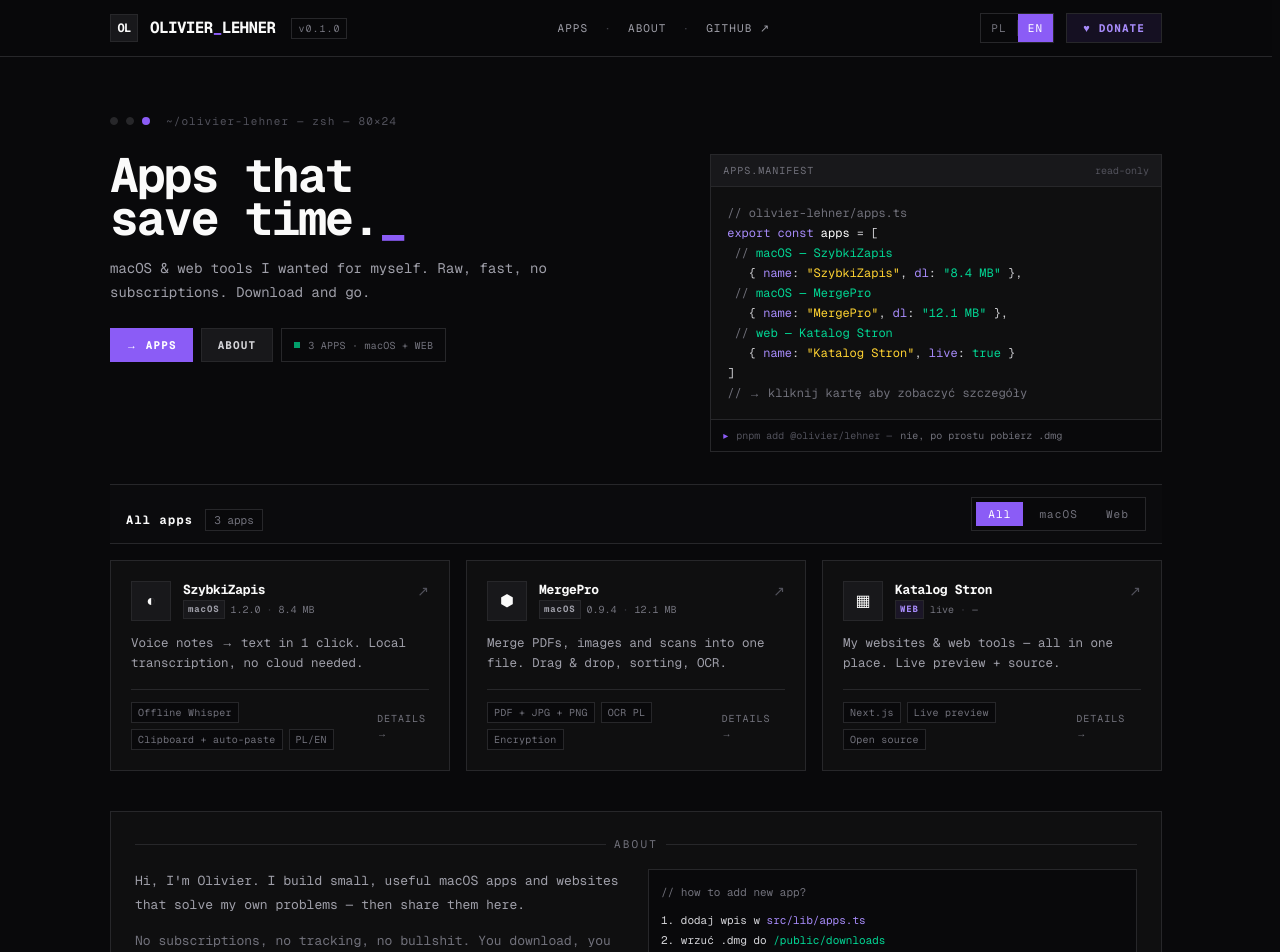
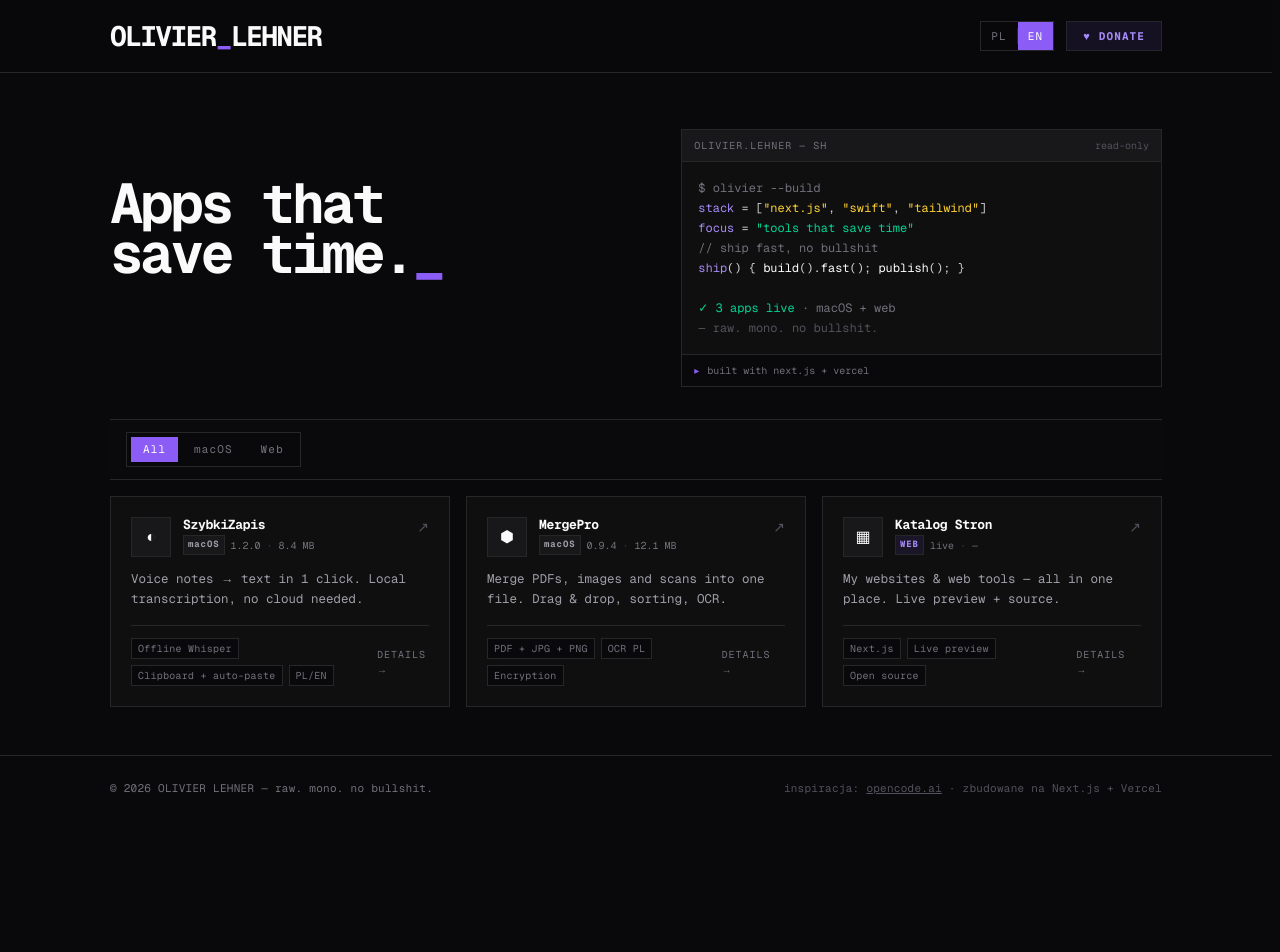
Before and after one commit to o-lehner/olivier-lehner, a Next.js app: page / in a window 1280 px wide. Shown: the top 952 px of the page. After the commit the page ends 820 px from the top, so only its background shows below. Built offline with nearby package versions, Linux system fonts and the light colour scheme.

Commit message:
feat: uprosc hero i header - duze OLIVIER_LEHNER, tylko PL/EN+WESPRZYJ, generyczny kod

```diff
--- a/src/app/page.tsx
+++ b/src/app/page.tsx
@@ -13,73 +13,44 @@ export default function Home() {
 
   return (
     <main className="flex-1">
-      {/* hero like opencode.ai */}
+      {/* hero - simplified */}
       <section className="mx-auto max-w-[1100px] px-4 sm:px-6 pt-10 sm:pt-14 pb-8">
-        {/* terminal bar */}
-        <div className="flex items-center gap-2 text-[11px] font-mono tracking-widest text-zinc-500 mb-6">
-          <span className="h-2 w-2 rounded-full bg-[#27272a] border border-zinc-700" />
-          <span className="h-2 w-2 rounded-full bg-[#27272a] border border-zinc-700" />
-          <span className="h-2 w-2 rounded-full bg-[#8b5cf6]" />
-          <span className="ml-2 text-zinc-600">~/olivier-lehner — zsh — 80×24</span>
-        </div>
-
-        <div className="grid lg:grid-cols-[1.1fr_0.9fr] gap-8 lg:gap-12 items-start">
-          <div>
-            <h1 className="font-mono font-bold tracking-[-0.04em] leading-[0.9] text-[32px] sm:text-[44px] lg:text-[48px] whitespace-pre-line">
+        <div className="grid lg:grid-cols-[1.05fr_0.95fr] gap-8 lg:gap-10 items-start">
+          <div className="flex items-center min-h-[180px] lg:min-h-[200px]">
+            <h1 className="font-mono font-bold tracking-[-0.06em] leading-[0.9] text-[36px] sm:text-[52px] lg:text-[56px] whitespace-pre-line">
               {tr("heroTitle")}
               <span className="text-[#8b5cf6]">_</span>
             </h1>
-            <p className="mt-4 max-w-[520px] text-[13px] sm:text-[14px] leading-6 text-zinc-400 font-mono">{tr("heroSub")}</p>
-
-            <div className="mt-6 flex flex-wrap gap-2">
-              <a
-                href="#apps"
-                className="inline-flex items-center gap-2 bg-[#8b5cf6] px-4 py-2 text-[11px] tracking-widest font-bold text-white hover:bg-[#7c3aed] transition-colors"
-              >
-                → {tr("apps")}
-              </a>
-              <a
-                href="#about"
-                className="inline-flex items-center gap-2 border border-[#27272a] bg-[#18181b] px-4 py-2 text-[11px] tracking-widest font-bold text-zinc-300 hover:border-zinc-600 hover:text-white transition-colors"
-              >
-                {tr("about")}
-              </a>
-              <span className="inline-flex items-center border border-[#27272a] px-3 py-2 text-[10px] font-mono tracking-wide text-zinc-500">
-                <span className="h-1.5 w-1.5 bg-emerald-500 mr-2 animate-pulse" /> 3 APPS · macOS + WEB
-              </span>
-            </div>
           </div>
 
-          {/* code preview - opencode style */}
+          {/* code preview - generic */}
           <div className="border border-[#27272a] bg-[#0f0f10] overflow-hidden">
             <div className="flex items-center justify-between border-b border-[#27272a] bg-[#18181b] px-3 py-2">
-              <span className="text-[10px] tracking-widest font-mono text-zinc-500">APPS.MANIFEST</span>
+              <span className="text-[10px] tracking-widest font-mono text-zinc-500">OLIVIER.LEHNER — SH</span>
               <span className="text-[10px] font-mono text-zinc-600">read-only</span>
             </div>
             <pre className="p-4 text-[11px] sm:text-[12px] leading-5 font-mono overflow-x-auto">
               <code className="text-zinc-300">
-                <span className="text-zinc-500">{`// olivier-lehner/apps.ts`}</span>
+                <span className="text-zinc-500">$ olivier --build</span>
                 {"\n"}
-                <span className="text-[#a78bfa]">export const</span> <span className="text-white">apps</span> = {"["}
-                {"\n"} <span className="text-zinc-500">{"//"}</span> <span className="text-emerald-400">macOS — SzybkiZapis</span>
-                {"\n"} {"  {"} <span className="text-[#a78bfa]">name</span>: <span className="text-amber-300">&quot;SzybkiZapis&quot;</span>,{" "}
-                <span className="text-[#a78bfa]">dl</span>: <span className="text-emerald-400">&quot;8.4 MB&quot;</span> {"},"}
-                {"\n"} <span className="text-zinc-500">{"//"}</span> <span className="text-emerald-400">macOS — MergePro</span>
-                {"\n"} {"  {"} <span className="text-[#a78bfa]">name</span>: <span className="text-amber-300">&quot;MergePro&quot;</span>,{" "}
-                <span className="text-[#a78bfa]">dl</span>: <span className="text-emerald-400">&quot;12.1 MB&quot;</span> {"},"}
-                {"\n"} <span className="text-zinc-500">{"//"}</span> <span className="text-emerald-400">web — Katalog Stron</span>
-                {"\n"} {"  {"} <span className="text-[#a78bfa]">name</span>:{" "}
-                <span className="text-amber-300">&quot;Katalog Stron&quot;</span>, <span className="text-[#a78bfa]">live</span>:{" "}
-                <span className="text-emerald-400">true</span> {"}"}
+                <span className="text-[#a78bfa]">stack</span> = [<span className="text-amber-300">&quot;next.js&quot;</span>,{" "}
+                <span className="text-amber-300">&quot;swift&quot;</span>, <span className="text-amber-300">&quot;tailwind&quot;</span>]
                 {"\n"}
-                {"]"}
+                <span className="text-[#a78bfa]">focus</span> = <span className="text-emerald-400">&quot;tools that save time&quot;</span>
                 {"\n"}
-                <span className="text-zinc-500">{"// → kliknij kartę aby zobaczyć szczegóły"}</span>
+                <span className="text-zinc-500">{"// ship fast, no bullshit"}</span>
+                {"\n"}
+                <span className="text-[#a78bfa]">ship</span>() {"{"} <span className="text-white">build</span>().<span className="text-white">fast</span>();{" "}
+                <span className="text-white">publish</span>(); {"}"}
+                {"\n"}
+                {"\n"}
+                <span className="text-emerald-400">✓ 3 apps live</span> <span className="text-zinc-500">· macOS + web</span>
+                {"\n"}
+                <span className="text-zinc-600">— raw. mono. no bullshit.</span>
               </code>
             </pre>
             <div className="border-t border-[#27272a] bg-[#09090b] px-3 py-2 flex items-center gap-2 text-[10px] font-mono text-zinc-600">
-              <span className="text-[#8b5cf6]">▸</span> pnpm add @olivier/lehner —{" "}
-              <span className="text-zinc-500">nie, po prostu pobierz .dmg</span>
+              <span className="text-[#8b5cf6]">▸</span> <span className="text-zinc-500">built with next.js + vercel</span>
             </div>
           </div>
         </div>
@@ -87,11 +58,7 @@ export default function Home() {
 
       {/* apps grid */}
       <section id="apps" className="mx-auto max-w-[1100px] px-4 sm:px-6">
-        <div className="flex flex-col sm:flex-row sm:items-end justify-between gap-4 border-y border-[#27272a] bg-[#0f0f10]/50 px-3 sm:px-4 py-3">
-          <div className="flex items-center gap-3">
-            <h2 className="font-mono font-bold tracking-widest text-[12px]">{tr("allApps")}</h2>
-            <span className="text-[11px] font-mono text-zinc-500 border border-[#27272a] px-2 py-0.5 bg-[#09090b]">{tr("count")}</span>
-          </div>
+        <div className="flex justify-start border-y border-[#27272a] bg-[#0f0f10]/30 px-3 sm:px-4 py-3">
           <div className="flex items-center gap-1 border border-[#27272a] p-1 bg-[#09090b] w-fit">
             {[
               { id: "all", label: tr("filterAll") },
@@ -119,46 +86,6 @@ export default function Home() {
 
         {filtered.length === 0 && <p className="py-12 text-center text-sm text-zinc-500 font-mono">Brak wyników</p>}
       </section>
-
-      {/* about - raw */}
-      <section id="about" className="mx-auto max-w-[1100px] px-4 sm:px-6 mt-10">
-        <div className="border border-[#27272a] bg-[#0f0f10] p-4 sm:p-6">
-          <div className="flex items-center gap-2 mb-4">
-            <span className="h-px flex-1 bg-[#27272a]" />
-            <span className="text-[11px] tracking-[0.2em] font-mono text-zinc-500">{tr("about")}</span>
-            <span className="h-px flex-1 bg-[#27272a]" />
-          </div>
-          <div className="grid md:grid-cols-2 gap-6 text-[13px] leading-6 font-mono">
-            <div className="space-y-3 text-zinc-400">
-              <p>
-                {lang === "pl"
-                  ? "Cześć, jestem Olivier. Robię małe, użyteczne apki na macOS i strony które rozwiązują moje własne problemy — a potem dzielę się nimi tutaj."
-                  : "Hi, I'm Olivier. I build small, useful macOS apps and websites that solve my own problems — then share them here."}
-              </p>
-              <p className="text-zinc-500">
-                {lang === "pl"
-                  ? "Bez subskrypcji, bez trackingu, bez bullshitu. Pobierasz, używasz. Jak Ci się przyda — możesz postawić kawę (przycisk WESPRZYJ)."
-                  : "No subscriptions, no tracking, no bullshit. You download, you use. If it helps — you can buy me a coffee (DONATE button)."}
-              </p>
-            </div>
-            <div className="border border-[#27272a] bg-[#09090b] p-3 text-[11px] leading-5">
-              <div className="text-zinc-500 mb-2">
-                {lang === "pl" ? "// jak dodać nową apkę?" : "// how to add new app?"}
-              </div>
-              <code className="text-zinc-300">
-                1. dodaj wpis w <span className="text-[#a78bfa]">src/lib/apps.ts</span>
-                <br />
-                2. wrzuć <span className="text-amber-300]">.dmg</span> do{" "}
-                <span className="text-emerald-400">/public/downloads</span>
-                <br />
-                3. <span className="text-[#a78bfa]">git push</span> → Vercel deploy
-                <br />
-                <span className="text-zinc-600">— bez CMS, bez bazy, 30s</span>
-              </code>
-            </div>
-          </div>
-        </div>
-      </section>
     </main>
   );
 }
--- a/src/components/Header.tsx
+++ b/src/components/Header.tsx
@@ -8,34 +8,13 @@ export default function Header() {
 
   return (
     <header className="sticky top-0 z-50 border-b border-[#27272a] bg-[#09090b]/80 backdrop-blur">
-      <div className="mx-auto max-w-[1100px] px-4 sm:px-6 h-[56px] flex items-center justify-between gap-4">
-        {/* logo */}
+      <div className="mx-auto max-w-[1100px] px-4 sm:px-6 h-[64px] sm:h-[72px] flex items-center justify-between gap-4">
+        {/* logo - large, no nav */}
         <Link href="/" className="flex items-center gap-3 shrink-0 group">
-          <div className="hidden sm:flex h-7 w-7 items-center justify-center border border-[#27272a] bg-[#18181b] text-[12px] font-bold tracking-tighter group-hover:border-[#8b5cf6]/50 transition-colors">
-            OL
-          </div>
-          <span className="font-mono font-bold tracking-[-0.04em] text-[15px] sm:text-[16px]">
+          <span className="font-mono font-bold tracking-[-0.06em] text-[20px] sm:text-[26px] lg:text-[28px] leading-none">
             OLIVIER<span className="text-[#8b5cf6]">_</span>LEHNER
           </span>
-          <span className="hidden lg:inline text-[10px] tracking-widest text-zinc-500 border border-[#27272a] px-1.5 py-0.5 ml-1">
-            v0.1.0
-          </span>
         </Link>
-
-        {/* nav - desktop */}
-        <nav className="hidden md:flex items-center gap-1 text-[11px] tracking-widest">
-          <Link href="/#apps" className="px-3 py-1.5 hover:text-white text-zinc-400 transition-colors">
-            {tr("apps")}
-          </Link>
-          <span className="text-zinc-700">·</span>
-          <a href="#about" className="px-3 py-1.5 hover:text-white text-zinc-400 transition-colors">
-            {tr("about")}
-          </a>
-          <span className="text-zinc-700">·</span>
-          <a href="https://github.com" target="_blank" className="px-3 py-1.5 hover:text-white text-zinc-400 transition-colors">
-            GITHUB ↗
-          </a>
-        </nav>
 
         {/* right */}
         <div className="flex items-center gap-2 sm:gap-3">
@@ -66,9 +45,9 @@ export default function Header() {
               e.preventDefault();
               alert(tr("donatePlaceholder"));
             }}
-            className="hidden sm:inline-flex items-center gap-2 border border-[#8b5cf6]/30 bg-[#8b5cf6]/10 px-3 sm:px-4 py-1.5 text-[11px] tracking-widest font-bold text-[#a78bfa] hover:bg-[#8b5cf6] hover:text-white hover:border-[#8b5cf6] transition-colors"
+            className="inline-flex items-center gap-2 border border-[#8b5cf6]/30 bg-[#8b5cf6]/10 px-3 sm:px-4 py-1.5 text-[11px] tracking-widest font-bold text-[#a78bfa] hover:bg-[#8b5cf6] hover:text-white hover:border-[#8b5cf6] transition-colors"
           >
-            <span className="hidden sm:inline">♥</span> {tr("donate")}
+            <span>♥</span> {tr("donate")}
           </a>
         </div>
       </div>
```
